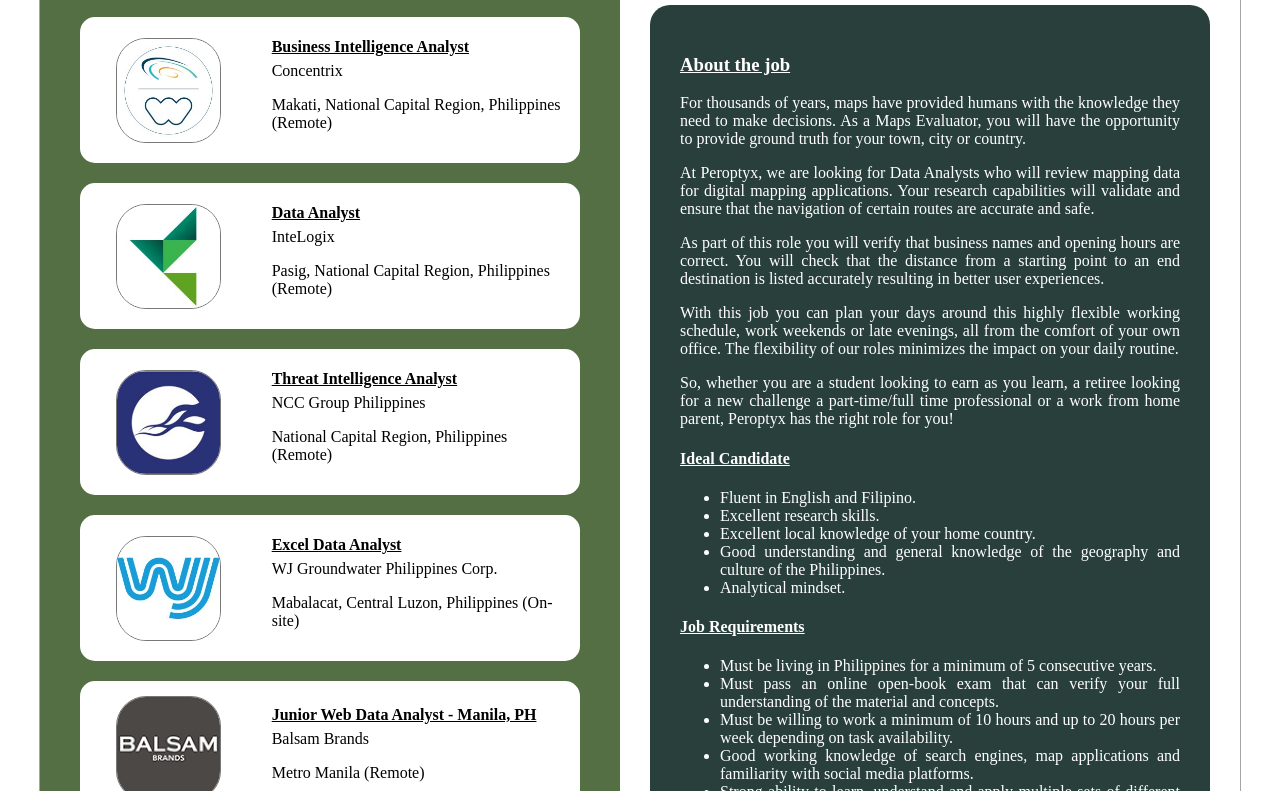
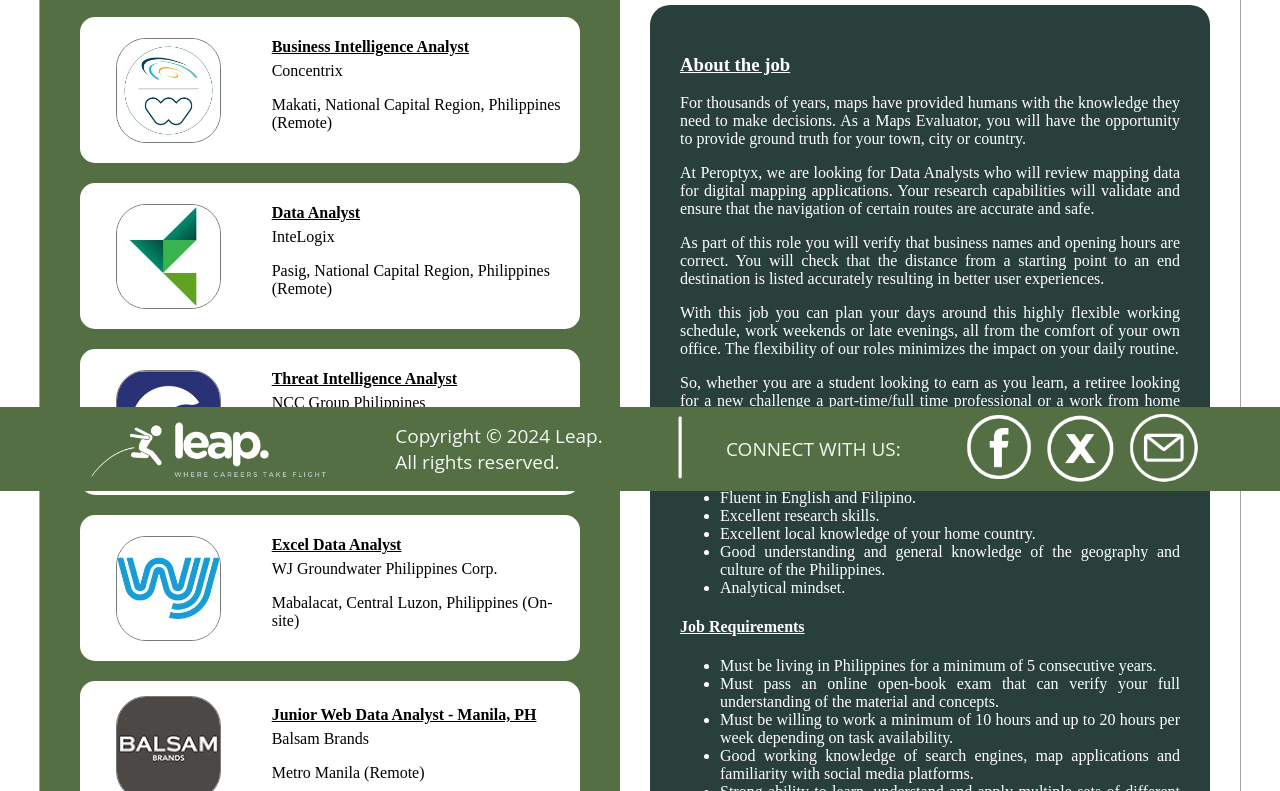
Before and after one commit to pyto-p/Leap, a plain HTML site: page jobPosting.html in a window 1280 px wide. Shown: the part 309-1100 px from the top of the page. Drawn offline with Linux system fonts and the light colour scheme.

Commit message:
feat: footer at the job posting page

```diff
--- a/JPstyles.css
+++ b/JPstyles.css
@@ -5,6 +5,7 @@ body {
     box-sizing: border-box;
     justify-content: center;
     align-items: center;
+    margin-bottom: 2%;
 }
 
 /*HEADER*/
@@ -173,3 +174,53 @@ body {
                     font-family: "open sans", sans-serif;
                     background-color: #99DDC8;
                 }
+
+
+
+                #footer{
+                  background-color: #556f44;
+                  width: 100%;
+                  height: 8%;
+                  display: flex;
+                  padding: 10px;
+                  justify-content: center;
+                  align-items: center;
+                  vertical-align: bottom;
+                  position: fixed;
+                  bottom: 0;
+                  left: 0;
+                  }
+
+                      .nav_foot{
+                      color: whitesmoke;
+                      font-family: "open sans", sans-serif;
+                      font-size: 19px;
+                      margin-inline: 30px;
+                      padding-right: 30px;
+                      }
+
+                      .logo2{
+                          width: auto;
+                          height: 85px;
+                          padding-bottom: 15px;
+                      }
+
+                      .logo3{
+                          width: auto;
+                          height: 80px;
+                      }
+
+                      .logo4{
+                          width: auto;
+                          height: 78px;
+                      }
+
+                      .logo5{
+                          width: auto;
+                          height: 81px;
+                      }
+
+                      .tab{
+                          width: auto;
+                          height: 75px;
+                      }
--- a/jobPosting.html
+++ b/jobPosting.html
@@ -239,5 +239,17 @@
             </div>
         </div>
     </div>
+    <div id="footer">
+      <img src="logo.png" alt="logo" class="logo2"/>
+      <div class="nav_foot">
+        Copyright © 2024 Leap. <br>
+        All rights reserved.
+      </div>
+      <img src="tab.png" alt="straight line" class="tab"/>
+      <label class="nav_foot">CONNECT WITH US:</label>
+      <img src="facebook.png" alt="facebook logo" class="logo3"/>
+      <img src="X.png" alt="X logo" class="logo4"/>
+      <img src="email.png" alt="email logo" class="logo5"/>
+    </div>
 </body>
 </html>
```
